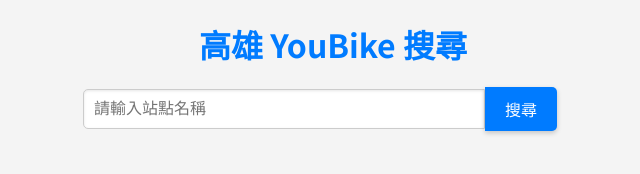
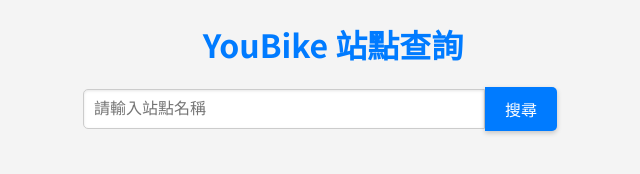
Before and after one commit to KEVIN970712/unoffical-youbike-2.0, a plain HTML site: page index.html in a window 1280 px wide. Shown: the whole page, without its empty margins (307-947 px from the left). Drawn offline with Linux system fonts and the light colour scheme.

Commit message:
Update index.html

```diff
--- a/index.html
+++ b/index.html
@@ -3,7 +3,7 @@
 <head>
     <meta charset="UTF-8">
     <meta name="viewport" content="width=device-width, initial-scale=1.0">
-    <title>高雄 YouBike 搜尋</title>
+    <title>YouBike 站點查詢</title>
     <link href="https://fonts.googleapis.com/css2?family=Noto+Sans+TC:wght@400;500;700&display=swap" rel="stylesheet">
     <style>
         body {
@@ -158,7 +158,7 @@
     </style>
 </head>
 <body>
-    <h1>高雄 YouBike 搜尋</h1>
+    <h1>YouBike 站點查詢</h1>
     <div id="searchContainer">
         <input type="text" id="keyword" placeholder="請輸入站點名稱" value="">
         <button onclick="searchYouBike()">搜尋</button>
```
